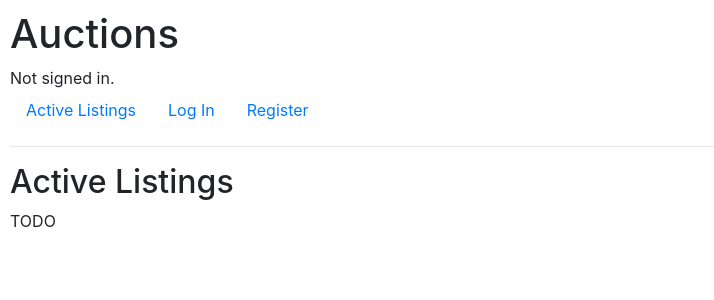
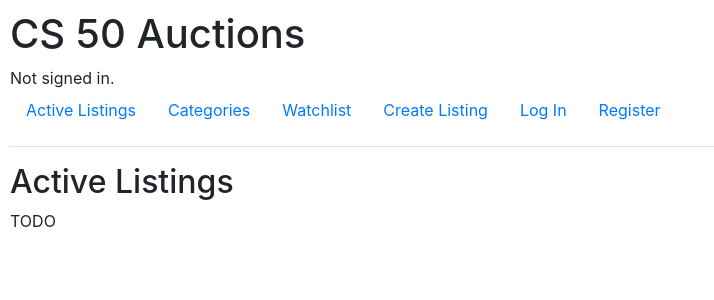
Before and after one commit to Felipe-dot/CS50-Commerce, a Django app: page / in a window 1280 px wide. Shown: the top 300 px of the page, without its empty margins (0-714 px from the left). Run offline with Django 3.2, Linux system fonts and the light colour scheme; some libraries are stand-ins or nearby versions.

Commit message:
Improve layout.html

```diff
--- a/auctions/templates/auctions/layout.html
+++ b/auctions/templates/auctions/layout.html
@@ -8,7 +8,7 @@
         <link href="{% static 'auctions/styles.css' %}" rel="stylesheet">
     </head>
     <body>
-        <h1>Auctions</h1>
+        <h1>CS 50 Auctions</h1>
         <div>
             {% if user.is_authenticated %}
                 Signed in as <strong>{{ user.username }}</strong>.
@@ -19,6 +19,15 @@
         <ul class="nav">
             <li class="nav-item">
                 <a class="nav-link" href="{% url 'index' %}">Active Listings</a>
+            </li>
+            <li class="nav-item">
+                <a class="nav-link" href="{% url 'index' %}">Categories</a>
+            </li>
+            <li class="nav-item">
+                <a class="nav-link" href="{% url 'index' %}">Watchlist</a>
+            </li>
+            <li class="nav-item">
+                <a class="nav-link" href="{% url 'index' %}">Create Listing</a>
             </li>
             {% if user.is_authenticated %}
                 <li class="nav-item">
```
